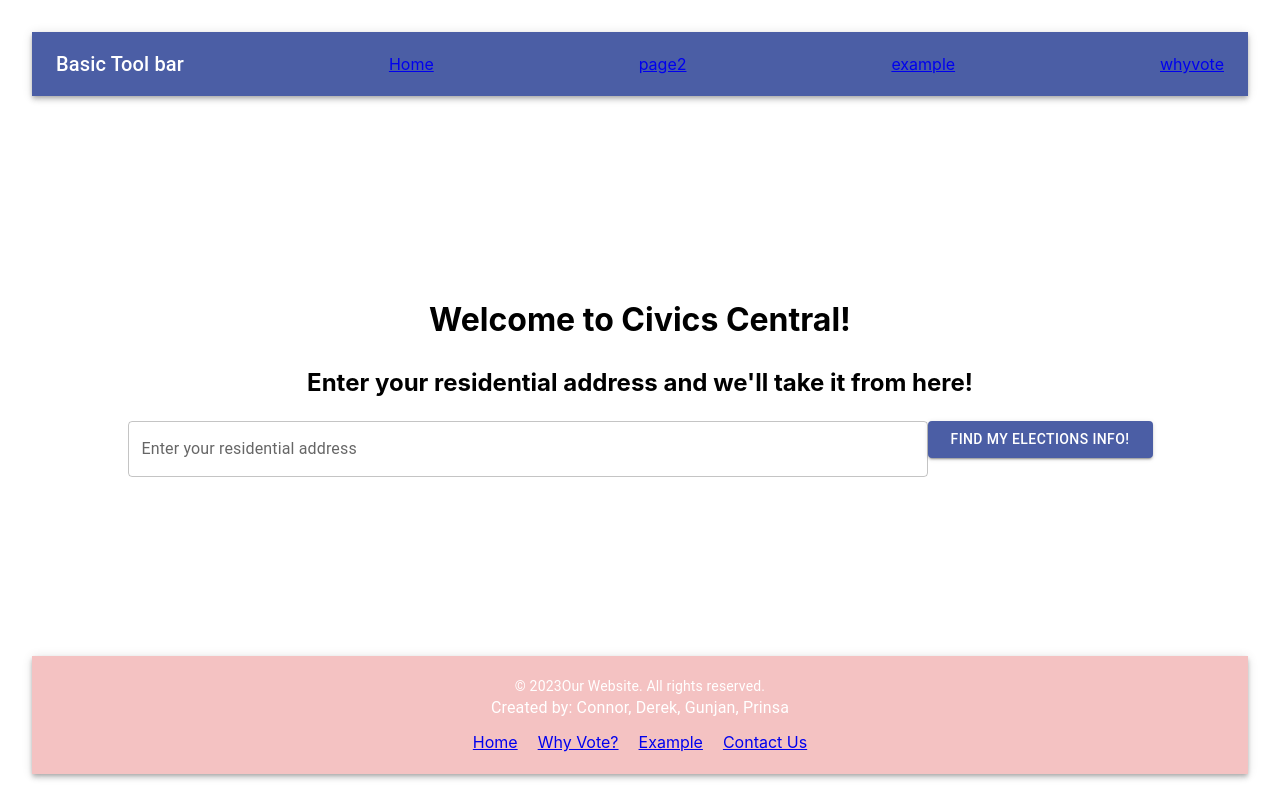
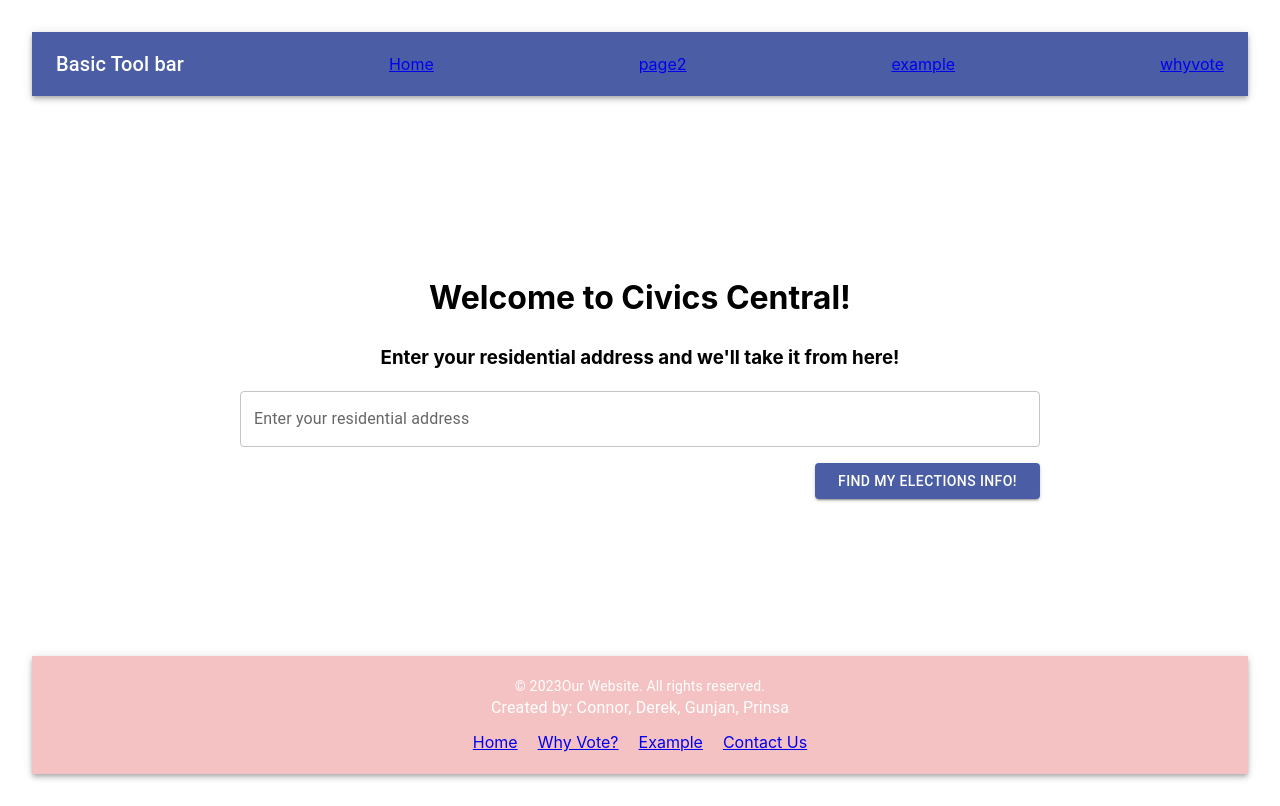
Before and after one commit to drkchn/mosa-upenn-SoC-2023, a React (Vite) app: page / in a window 1280 px wide. Built offline with nearby package versions, Linux system fonts and the light colour scheme.

Commit message:
[#9] Formatted text box and underneath button [DC]

```diff
--- a/src/Pages/Home/Home.tsx
+++ b/src/Pages/Home/Home.tsx
@@ -1,5 +1,5 @@
 import React, { useState } from "react";
-import { Box, Button, TextField } from "@mui/material";
+import { Box, Button, TextField, Stack } from "@mui/material";
 
 const MyComponent: React.FC = () => {
   const [value, setValue] = useState<string>("");
@@ -31,8 +31,11 @@ export function Home() {
     >
       <div>
         <h1>Welcome to Civics Central!</h1>
-        <h2>Enter your residential address and we'll take it from here!</h2>
+        <h3>Enter your residential address and we'll take it from here!</h3>
+
+        <Stack spacing={2}>
           <MyComponent />
+          <Box sx={{ width: "800px", textAlign: "right" }}>
             <Button
               variant="contained"
               color="primary"
@@ -42,6 +45,8 @@ export function Home() {
             >
               Find my elections info!
             </Button>
+          </Box>
+        </Stack>
       </div>
     </Box>
   );
```
Lines whose indentation alone changed are shown as unchanged.
